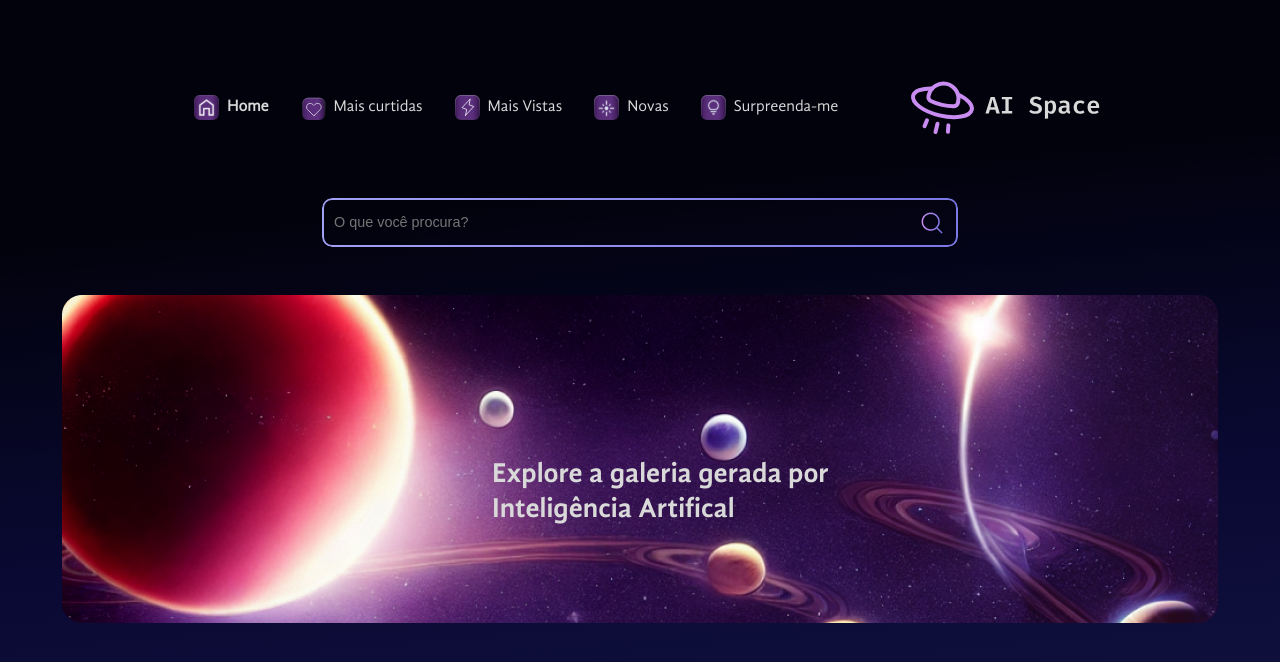
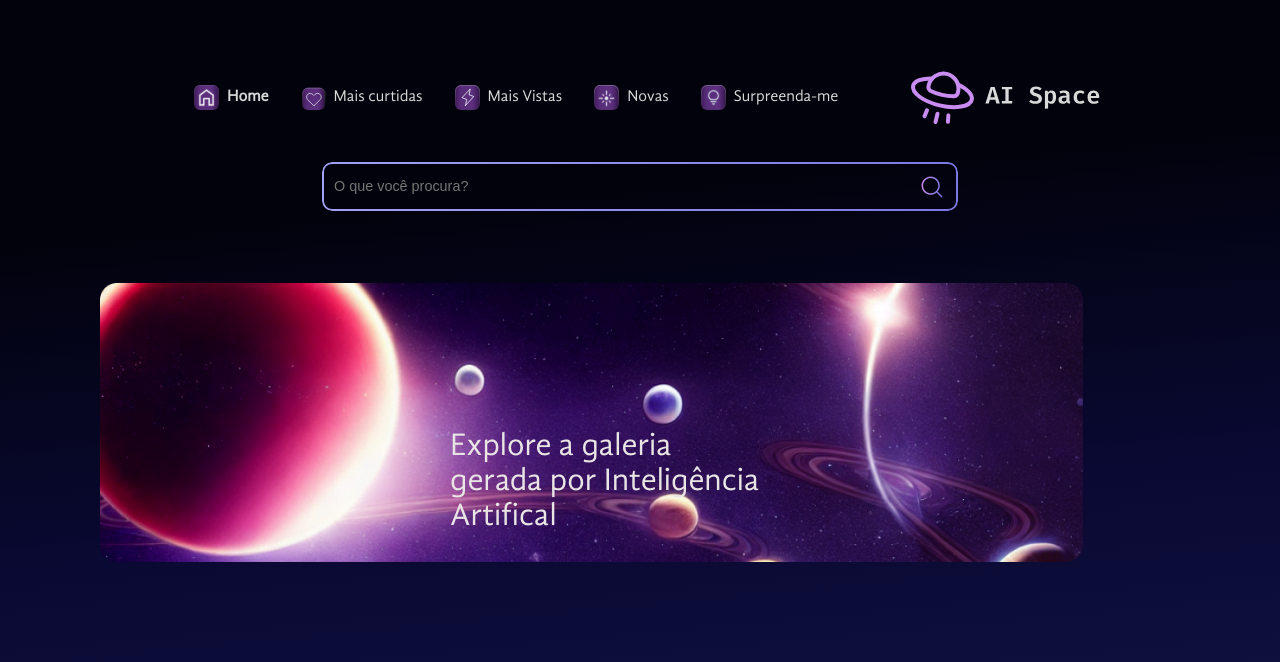
Before and after one commit to robs-am/space-gallery, a React (Create React App) app: page / in a window 1280 px wide. Shown: the top 662 px of the page. Built offline with nearby package versions, Linux system fonts and the light colour scheme.

Commit message:
add galeria component

```diff
--- a/src/Components/Header/Header.module.scss
+++ b/src/Components/Header/Header.module.scss
@@ -17,7 +17,7 @@
       display: flex;
       justify-content: space-between;
       align-items: center;
-      margin: 1rem;
+      margin-bottom: 1rem;
       padding: 6px 10px;
       width: 50%;
       position: relative;
--- a/src/Components/Menu/Menu.module.scss
+++ b/src/Components/Menu/Menu.module.scss
@@ -6,7 +6,7 @@
     &__lista {
       padding-left: 0.5rem;
       margin: 0;
-      height: 150px;
+      height: 130px;
       list-style: none;
       display: flex;
 
--- a/src/Pages/Homepage/Homepage.module.scss
+++ b/src/Pages/Homepage/Homepage.module.scss
@@ -6,14 +6,15 @@ main {
 
 .principal {
   display: flex;
-  align-items: center;
-  flex-direction: column-reverse;
-  justify-content: space-between;
-  margin-top: 2rem;
+  align-items:center;
+
+  justify-content: flex-end;
+  margin-top: 3.5rem;
 
   &__imagem {
     img {
-      width: 100%;
+      //margin-left: 3rem;
+      width: 85%;
     }
 
     position: relative;
@@ -21,16 +22,16 @@ main {
     h1 {
       position: absolute;
       z-index: 1;
-      color: #d9d9d9;
-      font-size: 1.8rem;
-      width: 350px;
+      color: #eae5e5;
+
+      width:320px;
       font-weight: 400;
-      font-size: 28px;
+      font-size: 32px;
       line-height: 35px;
-      height: 144px;
-      left: 430px;
-      top: 140px;
-      font-family: $fonte-bold;
+      height: 100px;
+      left: 350px;
+      top: 120px;
+      font-family: $fonte-normal;
     }
   }
 }
```
Also changed, not shown: src/Components/Galeria/Galeria.module.scss (added, +76 -0 lines), src/Components/Galeria/index.jsx (added, +7 -0 lines), src/Pages/Homepage/Banner.png.
